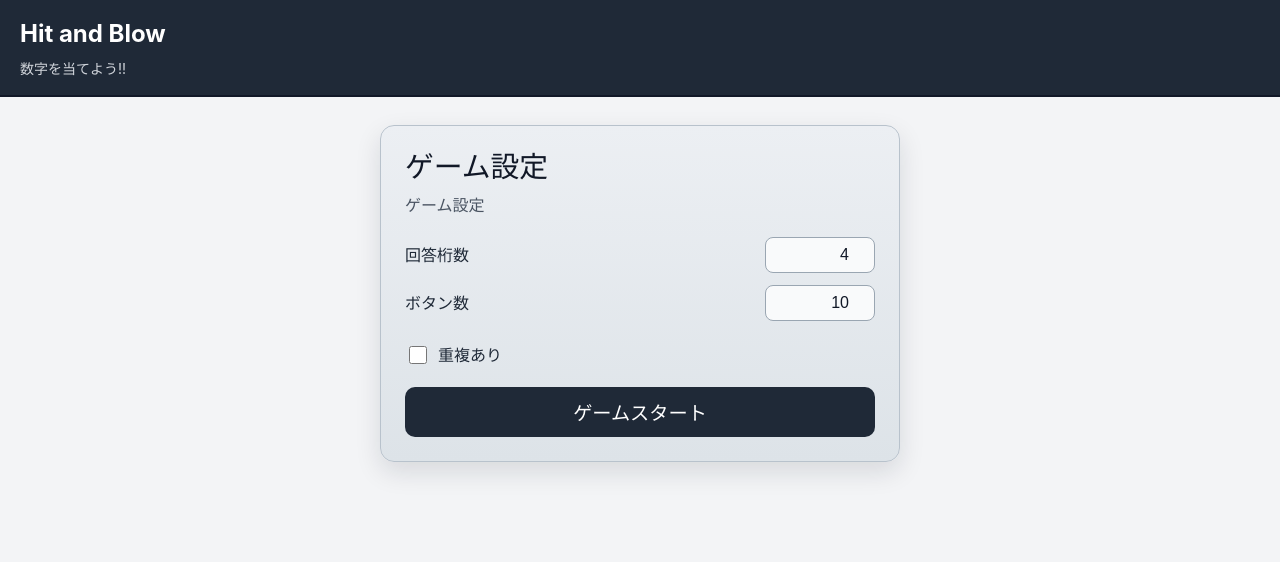
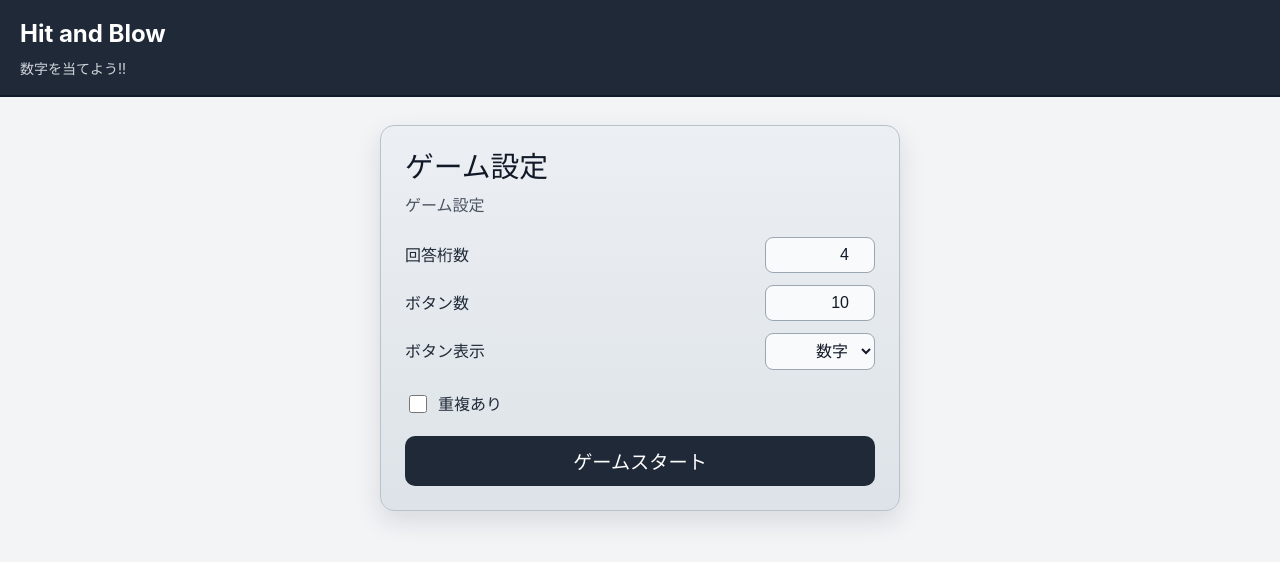
Before and after one commit to Ryoran-ran/React-Ts-HitAndBlow, a React (Vite) app in the folder hit-and-blow/: page / in a window 1280 px wide. Shown: the top 562 px of the page. Built offline with nearby package versions, Linux system fonts and the light colour scheme.

Commit message:
feat:ボタンの表示を自由にできるように対応

```diff
--- a/hit-and-blow/src/game/common/function/type.ts
+++ b/hit-and-blow/src/game/common/function/type.ts
@@ -1,7 +1,10 @@
+export type ButtonLabelMode = 'number' | 'kanji' | 'heart'
+
 export type PlaySettings = {
   maxDigits?: number
   useButton?: number
   ruleDuplication?: boolean
+  buttonLabelMode?: ButtonLabelMode
 }
 
 export type JudgeResult = {
--- a/hit-and-blow/src/game/menu/MenuGame.tsx
+++ b/hit-and-blow/src/game/menu/MenuGame.tsx
@@ -3,7 +3,7 @@ import {useLocation ,useNavigate } from 'react-router-dom'
 import texts from '../../texts/ja.json'
 import './menu.css'
 import * as MenuGame from './function/Menu'
-import type {PlaySettings} from '../common/function/type.ts'
+import type {PlaySettings , ButtonLabelMode} from '../common/function/type.ts'
 
 export default function AppMenuGame() {
   const navigate = useNavigate()
@@ -14,6 +14,9 @@ export default function AppMenuGame() {
   const [ruleDuplication, setRuleDuplication] = useState(settings.ruleDuplication ?? false)
   const [maxDigits, setMaxDigits] = useState(settings.maxDigits ?? 4)
   const [useButton, setUseButton] = useState(settings.useButton ?? 10)
+  const [buttonLabelMode, setButtonLabelMode] = useState<ButtonLabelMode>(
+    settings.buttonLabelMode ?? 'number'
+  )
 
   return (
     <main className="menu-layout">
@@ -77,6 +80,24 @@ export default function AppMenuGame() {
           />
         </div>
 
+        {/* ボタンラベル */}
+        <div className="menu-field">
+          <label className="menu-label" htmlFor="button-label-mode">
+            {texts.menu.buttonLabelMode}
+          </label>
+          <select
+            id="button-label-mode"
+            className="menu-input"
+            value={buttonLabelMode}
+            onChange={(e) => setButtonLabelMode(e.target.value as ButtonLabelMode)}
+          >
+            <option value="number">{texts.menu.buttonLabelModeOptions.number}</option>
+            <option value="kanji">{texts.menu.buttonLabelModeOptions.kanji}</option>
+            <option value="heart">{texts.menu.buttonLabelModeOptions.heart}</option>
+            <option value="roma">{texts.menu.buttonLabelModeOptions.roma}</option>
+          </select>
+        </div>
+
         {/* 重複あり */}
         <label className="menu-check" htmlFor="rule-duplication">
           <input
@@ -91,7 +112,7 @@ export default function AppMenuGame() {
                 const fixedMaxDigits = MenuGame.fixButtonToDigit(
                   maxDigits,
                   useButton,
-                  nextRuleDuplication
+                  nextRuleDuplication,
                 )
                 setMaxDigits(fixedMaxDigits)
               }
@@ -109,6 +130,7 @@ export default function AppMenuGame() {
                 maxDigits,
                 useButton,
                 ruleDuplication,
+                buttonLabelMode,
               },
             })
           }
--- a/hit-and-blow/src/game/play/PlayGame.tsx
+++ b/hit-and-blow/src/game/play/PlayGame.tsx
@@ -3,7 +3,7 @@ import { useLocation ,useNavigate } from 'react-router-dom'
 import texts from '../../texts/ja.json'
 import * as PlayGame from './function/Play'
 import * as CommonFunction from '../common/function/common.ts'
-import type {PlaySettings ,HitBlowResult} from '../common/function/type.ts'
+import type {PlaySettings ,HitBlowResult, ButtonLabelMode } from '../common/function/type.ts'
 import './play.css'
 
 function AppPlayGame() {
@@ -18,11 +18,21 @@ function AppPlayGame() {
   const maxDigits = settings.maxDigits ?? 4
   const useButton = settings.useButton ?? 10
   const ruleDuplication = settings.ruleDuplication ?? false
+  const buttonLabelMode = (settings.buttonLabelMode ?? 'number') as ButtonLabelMode
 
-  const numberButtons = Array.from({ length: useButton }, (_, i) => ({
-    value: String(i),
-    label: String(i),
-  }))
+  const numberButtons = texts.game.numberButtons[buttonLabelMode].slice(0, useButton)
+
+  const buttonLabelMap = Object.fromEntries(
+    numberButtons.map((btn) => [btn.value, btn.label])
+  )
+
+  const formatGuessLabel = (guess: string) => {
+    return guess
+      .split('')
+      .map((digit) => buttonLabelMap[digit] ?? digit)
+      .join('')
+  }
+
 
 
   const onAnswer = useCallback(() => {
@@ -106,7 +116,12 @@ function AppPlayGame() {
           <h2 className="panel-title">{texts.game.titleLeftPanel}</h2>
 
           {/* 数字入力部 */}
-          <input type="text" value={text} readOnly className="guess-input" />
+          <input
+            type="text"
+            value={formatGuessLabel(text)}
+            readOnly
+            className="guess-input"
+          />
 
           {/* 数字ボタン */}
           <div className="number-grid">
@@ -176,7 +191,7 @@ function AppPlayGame() {
                   {CommonFunction.format(
                     texts.game.historyMap,
                     item.turn,
-                    item.guess,
+                    formatGuessLabel(item.guess),
                     item.hit,
                     item.blow
                   )}
--- a/hit-and-blow/src/game/play/function/Play.ts
+++ b/hit-and-blow/src/game/play/function/Play.ts
@@ -2,9 +2,6 @@ import texts from '../../../texts/ja.json'
 import type {JudgeResult} from '../../common/function/type.ts'
 
 export const MAX_DIGITS = 4
-
-// function/Play.ts
-
 
 export function addDigit(current: string, digit: number ,maxDigits: number ,useButton: number): string {
     if (current.length >= maxDigits || digit >= useButton ) return current
--- a/hit-and-blow/src/texts/ja.json
+++ b/hit-and-blow/src/texts/ja.json
@@ -11,6 +11,13 @@
     ,"useButton":"ボタン数"
     ,"ruleDuplication":"重複あり"
     ,"gameStart":"ゲームスタート"
+    ,"buttonLabelMode": "ボタン表示"
+    ,"buttonLabelModeOptions": {
+      "number": "数字",
+      "kanji": "漢字",
+      "heart": "ハート",
+      "roma": "ローマ数字"
+    }
   }
 
   ,"game": {
@@ -50,6 +57,18 @@
         { "value": "7", "label": "💜" },
         { "value": "8", "label": "🖤" },
         { "value": "9", "label": "🤍" }
+      ],
+      "roma": [
+        { "value": "0", "label": "O" },
+        { "value": "1", "label": "I" },
+        { "value": "2", "label": "II" },
+        { "value": "3", "label": "III" },
+        { "value": "4", "label": "IV" },
+        { "value": "5", "label": "V" },
+        { "value": "6", "label": "VI" },
+        { "value": "7", "label": "VII" },
+        { "value": "8", "label": "VIII" },
+        { "value": "9", "label": "IX" }
       ]
     }
     ,"delete":"←"
```
